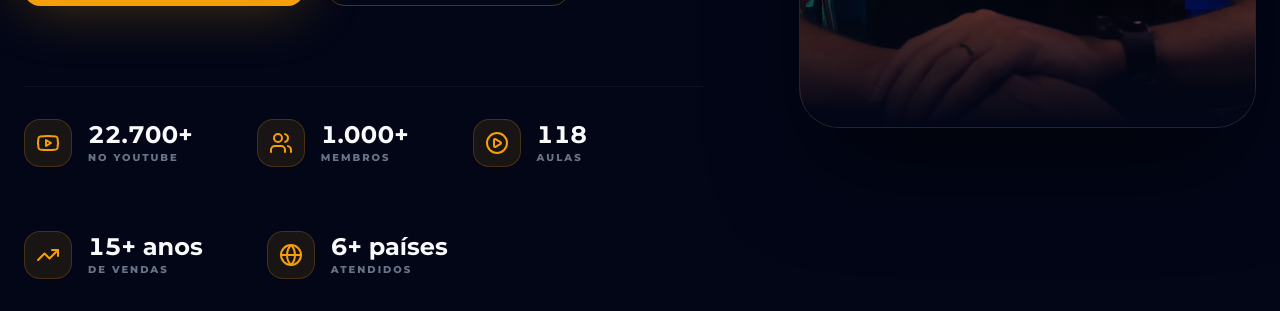
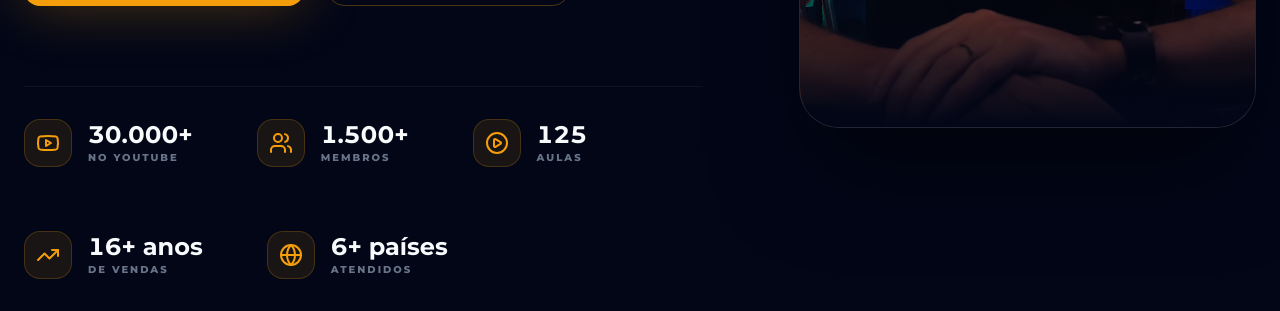
Before and after one commit to nattanlima/lpconsultoria-nattan, a Next.js app: page / in a window 1280 px wide. Shown: the part 820-1131 px from the top of the page. Built offline with nearby package versions, Linux system fonts and the light colour scheme.

Commit message:
Update Hero.tsx

```diff
--- a/src/components/sections/Hero.tsx
+++ b/src/components/sections/Hero.tsx
@@ -117,10 +117,10 @@ export const Hero = () => {
 
                         {/* Stats Bar */}
                         <div className="flex flex-wrap justify-center lg:justify-start gap-10 lg:gap-16 py-8 border-t border-white/5 w-full">
-                            <StatItem icon={Youtube} value={22700} suffix="+" label="no YouTube" delay={0.8} />
-                            <StatItem icon={Users} value={1000} suffix="+" label="membros" delay={0.9} />
-                            <StatItem icon={PlayCircle} value={118} label="aulas" delay={1.0} />
-                            <StatItem icon={TrendingUp} value={15} suffix="+ anos" label="de vendas" delay={1.1} />
+                            <StatItem icon={Youtube} value={30000} suffix="+" label="no YouTube" delay={0.8} />
+                            <StatItem icon={Users} value={1500} suffix="+" label="membros" delay={0.9} />
+                            <StatItem icon={PlayCircle} value={125} label="aulas" delay={1.0} />
+                            <StatItem icon={TrendingUp} value={16} suffix="+ anos" label="de vendas" delay={1.1} />
                             <StatItem icon={Globe} value={6} suffix="+ países" label="atendidos" delay={1.2} />
                         </div>
                     </div>
```
